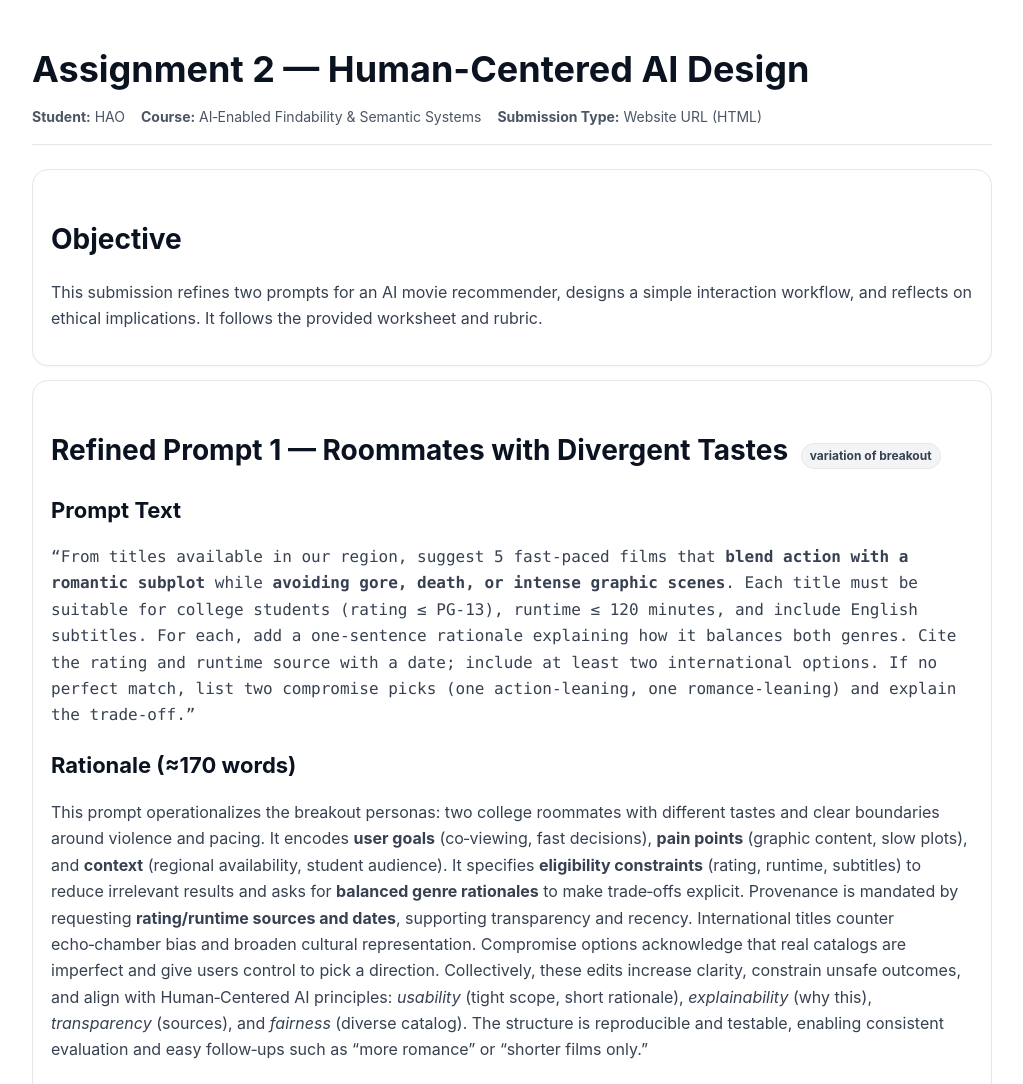
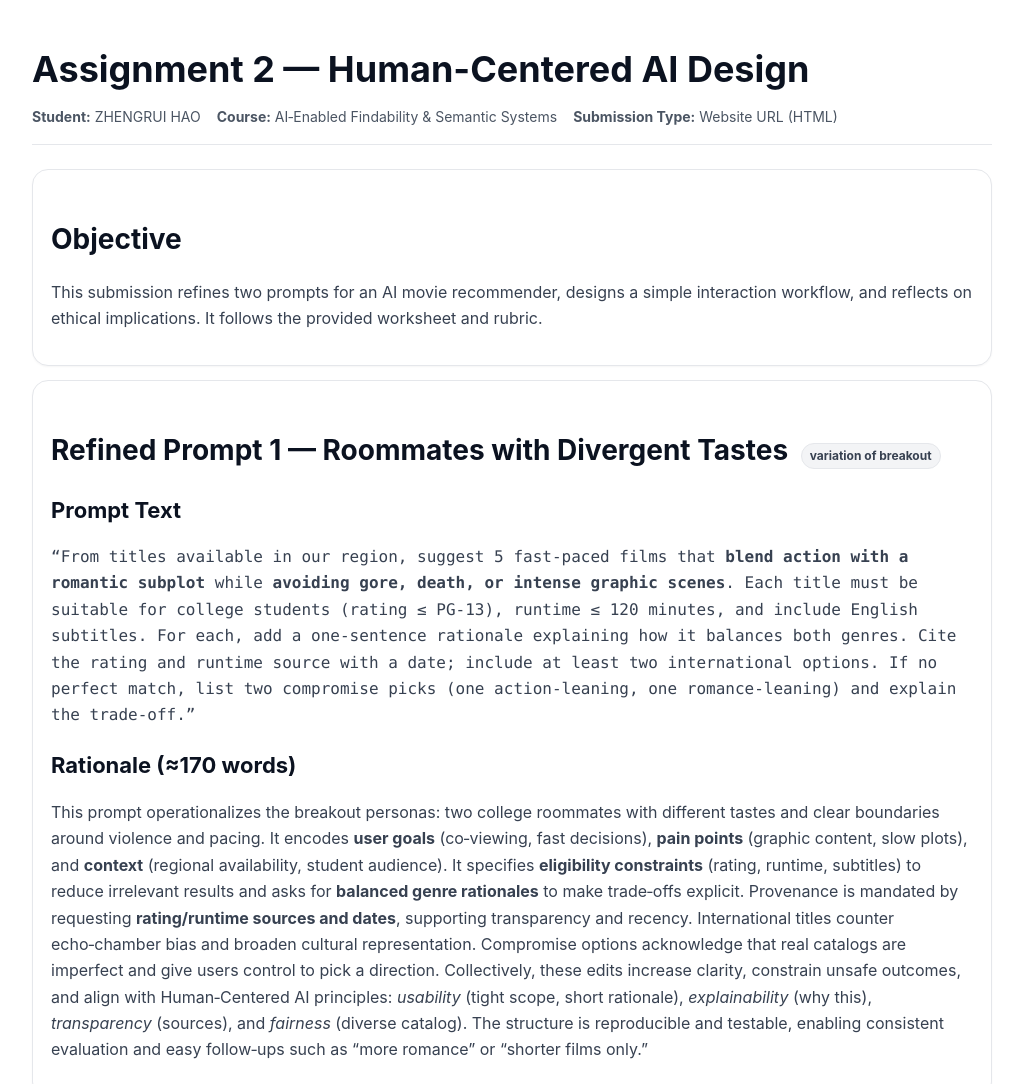
Before and after one commit to Jerry6063/assignment2, a plain HTML site: page index.html in a window 1280 px wide. Shown: the top 1084 px of the page, without its empty margins (128-1151 px from the left). Drawn offline with Linux system fonts and the light colour scheme.

Commit message:
ZHENGRUI HAO

```diff
--- a/index.html
+++ b/index.html
@@ -33,7 +33,7 @@
   <header>
     <h1>Assignment 2 — Human-Centered AI Design</h1>
     <div class="meta">
-      <div><strong>Student:</strong> HAO</div>
+      <div><strong>Student:</strong> ZHENGRUI HAO</div>
       <div><strong>Course:</strong> AI‑Enabled Findability & Semantic Systems</div>
       <div><strong>Submission Type:</strong> Website URL (HTML)</div>
     </div>
```
